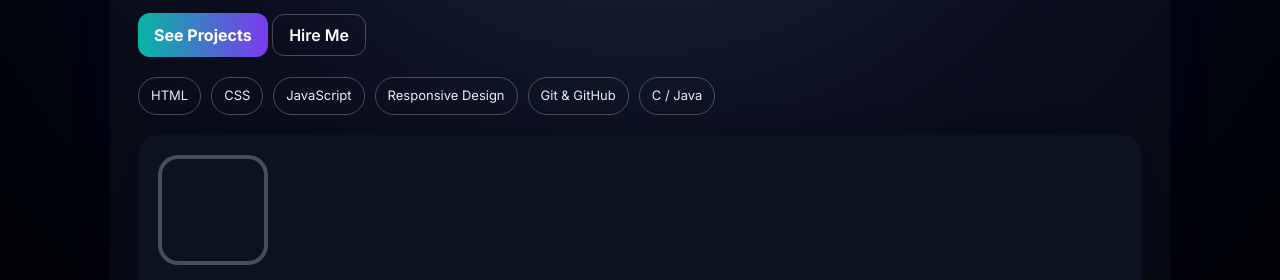
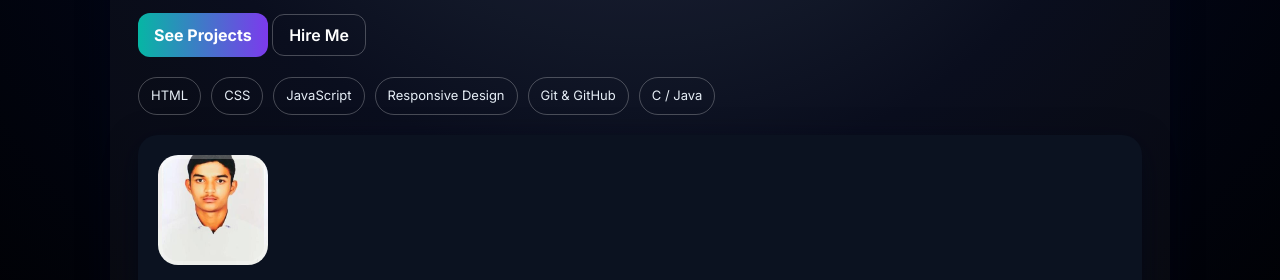
Before and after one commit to omprakashdv-cloud/My-portfolio-, a plain HTML site: page index.html in a window 1280 px wide. Shown: the part 332-612 px from the top of the page. Drawn offline with nearby package versions, Linux system fonts and the light colour scheme.

Commit message:
Update avatar background image filename

```diff
--- a/index.html
+++ b/index.html
@@ -136,7 +136,7 @@
 
     .avatar{
       width:110px;height:110px;border-radius:20px;
-      background:url('profilephoto.jpg') center/cover;
+      background:url('profile.jpg') center/cover;
       border:4px solid rgba(255,255,255,0.25);
     }
 
```
